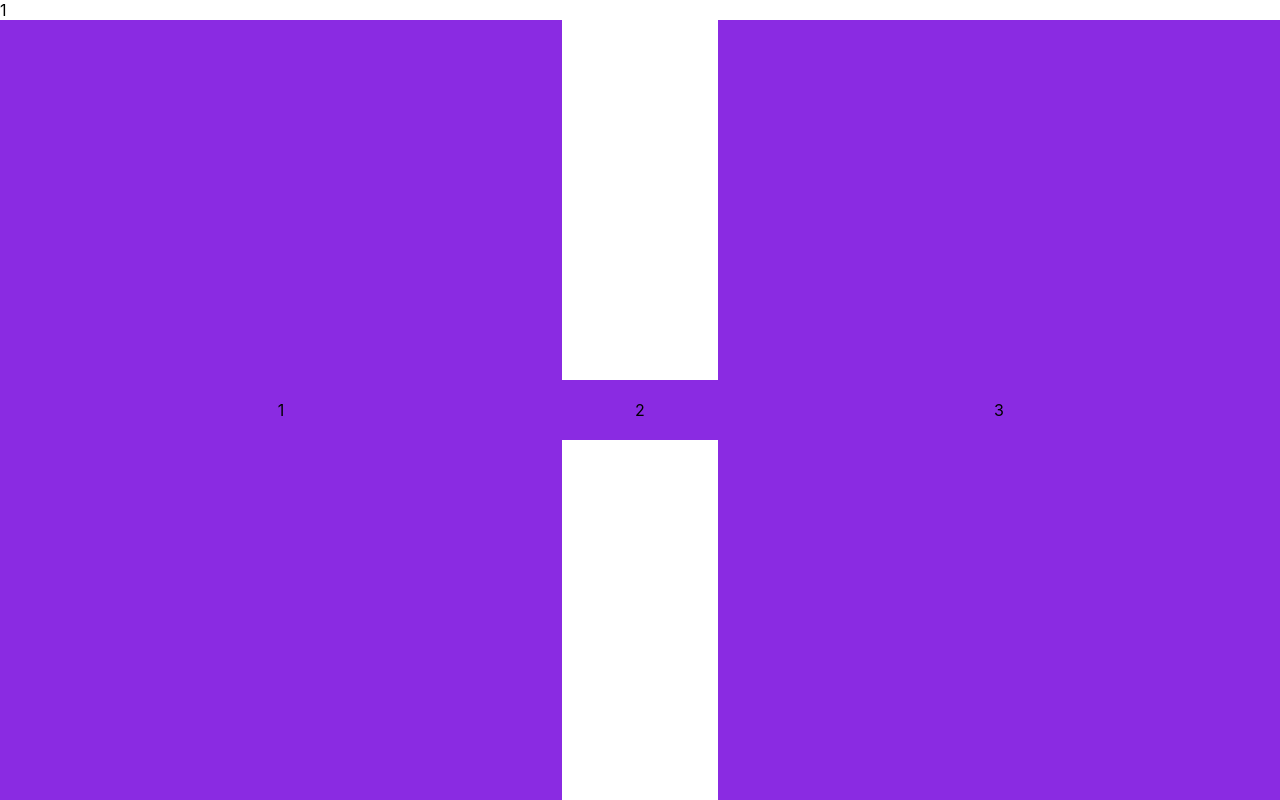
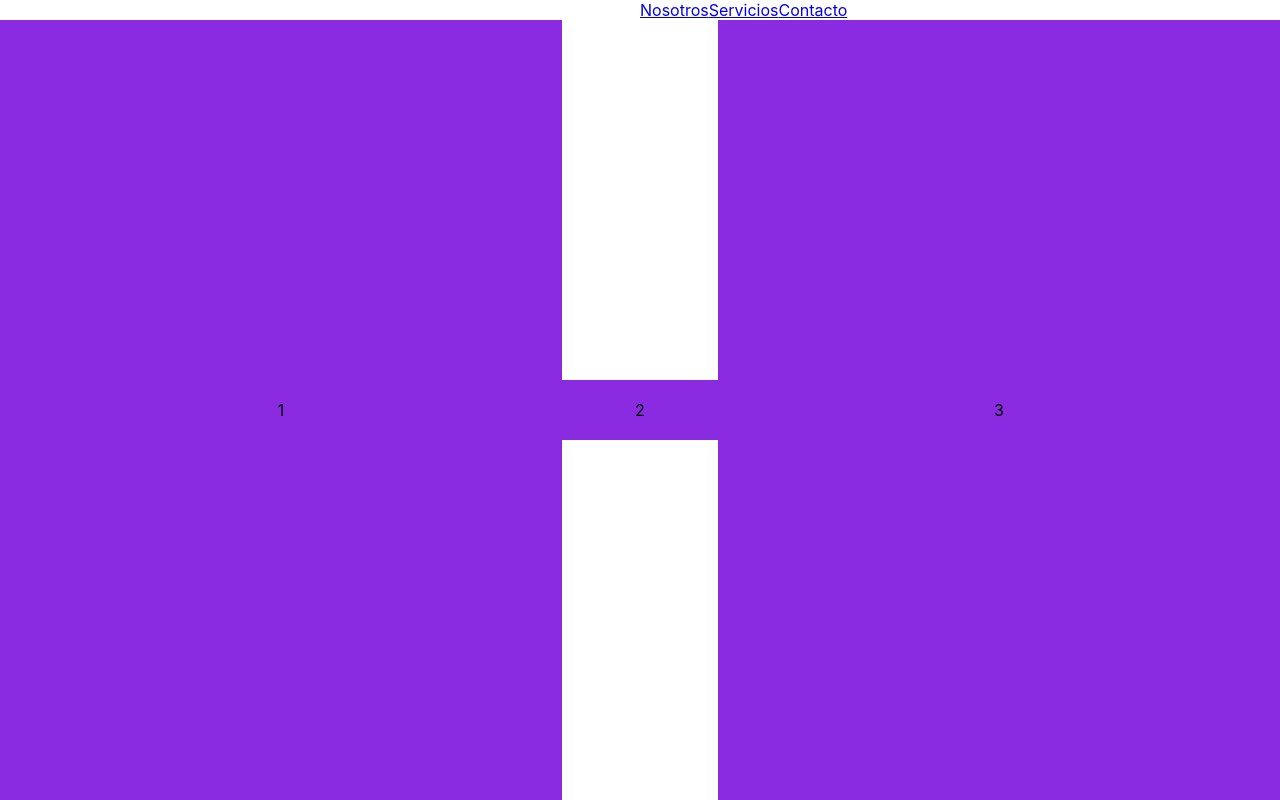
Before and after one commit to SVV42282407/React-Semana2-Clase1, a React (Create React App) app in the folder reto/: page / in a window 1280 px wide. Built offline with nearby package versions, Linux system fonts and the light colour scheme.

Commit message:
Maqueta Hackaton

```diff
--- a/reto/src/component/App.css
+++ b/reto/src/component/App.css
@@ -16,6 +16,9 @@
 
 .nav-bar {
     flex: 0 1 auto;
+    width: 50%;
+    float: right;
+    margin-left: 50%;
 }
 
 .footer {
--- a/reto/src/component/App.js
+++ b/reto/src/component/App.js
@@ -1,12 +1,19 @@
 import './App.css';
 import LoginHackaton from './functional/loginhackaton';
 import MenuHackaton from './functional/menuHackaton';
+import { menu } from '../data/menu';
 
 function App() {
     return (
         <div className="container">
             <div className="nav-bar">
-                <MenuHackaton/>
+                {menu.map(item => (
+                    <MenuHackaton
+                        key={item.id}
+                        name={item.title}
+                        url={item.url}
+                    />
+                ))}
             </div>
             <div className="main">
                 <div className="left">
--- a/reto/src/component/functional/menuHackaton/index.js
+++ b/reto/src/component/functional/menuHackaton/index.js
@@ -1,10 +1,13 @@
 import React, {useState, useEffect} from 'react';
 import './index.css';
 
-const MenuHackaton = () => {
+const MenuHackaton = (props) => {
+    const {key,
+            name,
+            url} = props;
     return(
-        <div className="item">
-            1
+        <div className="menu-item">
+            <a id={key} href={url}>{name}</a>
         </div>
     )
 }
--- /dev/null
+++ b/reto/src/data/menu.js
@@ -0,0 +1,17 @@
+export const menu = [
+    {
+        id: 1,
+        title: 'Nosotros',
+        url: 'https://rpp.pe'
+    },
+    {
+        id: 2,
+        title: 'Servicios',
+        url: 'https://rpp.pe'
+    },
+    {
+        id: 3,
+        title: 'Contacto',
+        url: 'https://rpp.pe'
+    },
+]
```
